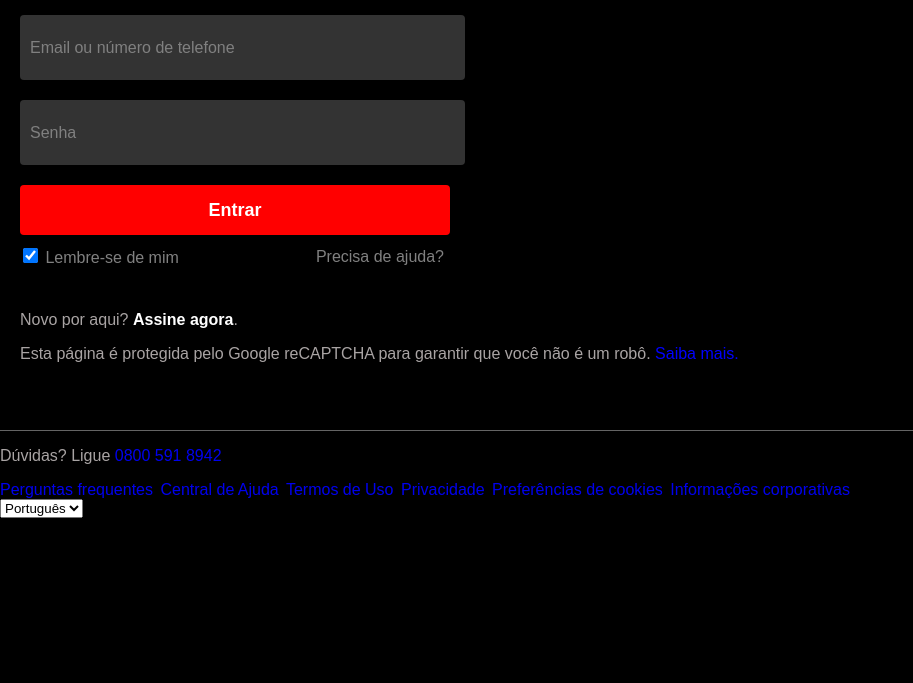
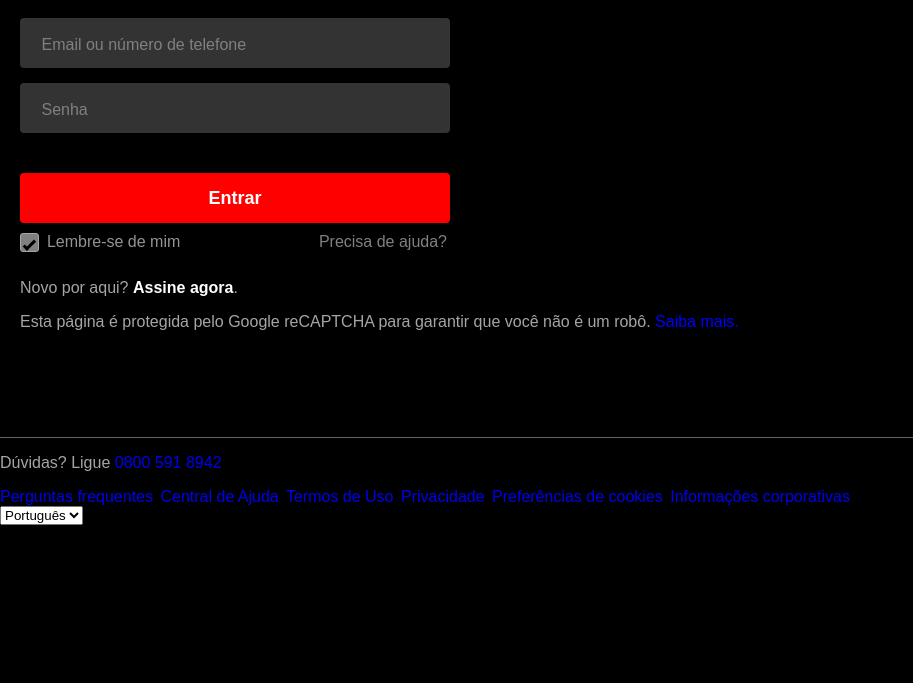
Before and after one commit to esteroli/projeto-netflix, a plain HTML site: page index.html in a window 1280 px wide. Shown: the part 117-800 px from the top of the page, without its empty margins (0-913 px from the left). Drawn offline with Linux system fonts and the light colour scheme.

Commit message:
Modified

```diff
--- a/index.html
+++ b/index.html
@@ -1,5 +1,6 @@
 <!DOCTYPE html>
 <html lang="pt-br">
+
 <head>
     <meta charset="UTF-8">
     <meta http-equiv="X-UA-Compatible" content="IE=edge">
@@ -8,14 +9,16 @@
     <link rel="shortcut icon" href="imagens/icon-netflix.ico" type="image/x-icon">
     <link rel="stylesheet" href="style.css">
 </head>
+
 <body>
     <header>
         <img src="imagens/logo-netflix.png" alt="Logo Netflix" id="logo">
     </header>
     <main>
         <div class="container">
-            <h1>Entrar</h1>
+            <h1 class="title-entrar">Entrar</h1>
             <form method="post">
+                <div class="area-inputs">
                     <div class="area-entrar">
                         <input type="text" name="login" id="login" class="inputs" required>
                         <label for="login">Email ou número de telefone</label>
@@ -24,20 +27,24 @@
                         <input type="password" name="senha" id="senha" class="inputs" required>
                         <label for="senha">Senha</label>
                     </div>
+                </div>
+                <div class="area-btn">
                     <div class="btn-entrar">
                         <input type="button" value="Entrar" id="entrar" class="inputs">
                     </div>
                     <div class="ajuda">
-                    <div>
+                        <div class="remember-area">
                             <input type="checkbox" name="lembrar" id="lembrar" checked>
-                        <label for="lembrar" style="color: gray;">Lembre-se de mim</label>
+                            <label class="remember-lbl" for="lembrar">Lembre-se de mim</label>
                         </div>
-                    <a href="#" style="color: gray;" id="precisa-ajuda">Precisa de ajuda?</a>
+                        <a href="#" id="precisa-ajuda">Precisa de ajuda?</a>
+                    </div>
                 </div>
             </form>
             <div>
                 <p>Novo por aqui? <strong style="color: white">Assine agora</strong>.</p>
-                <p>Esta página é protegida pelo Google reCAPTCHA para garantir que você não é um robô. <a href="#" style="color: blue;">Saiba mais.</a></p>
+                <p>Esta página é protegida pelo Google reCAPTCHA para garantir que você não é um robô. <a href="#"
+                        style="color: blue;">Saiba mais.</a></p>
             </div>
         </div>
     </main>
@@ -54,7 +61,6 @@
         </div>
         <div>
             <select name="idioma" id="idioma">
-
                 <option value="idioma">Português</option>
                 <option value="idioma">Inglês</option>
             </select>
--- a/style.css
+++ b/style.css
@@ -11,7 +11,11 @@ body {
 img#logo {
     width: 75px;
     height: 20px;
-    padding: 13px 0 0 20px;
+    padding: 20px 0 0 13px;
+}
+
+.title-entrar {
+    margin-bottom: 33px;
 }
 
 .container {
@@ -30,43 +34,100 @@ h1 {
 
 form {
     max-width: 430px;
-    height: 300px;
+    height: 245px;
+    display: flex;
+    flex-direction: column;
+    gap: 40px;
     /* background-color: white; */
 }
 
 .area-entrar {
     position: relative;
-    margin: 20px 0;
 }
 
 .area-entrar label {
     position: absolute;
-    left: 10px;
-    bottom: 23px;
+    left: 5%;
+    bottom: 1.75vh;
     transition: all 0.2s;
     cursor: text;
     color: gray;
 }
 
 input {
-    width: 100%;
+    width: 95%;
     height: 50px;
     border-radius: 4px;
     border: none;
     background-color: #333;
     color: white;
-    padding: 15px 5px 0 10px;
+    padding: 0 0 0 5%;
+}
+
+.area-inputs{
+    display: flex;
+    flex-direction: column;
+    gap: 15px;
 }
 
 .inputs {
     font-size: 20px;
 }
 
-#lembrar {
+/* #lembrar {
     width: 15px;
     height: 15px;
     margin: 10px 3px 10px 0;
 }
+#lembrar:checked {
+    background: rgba(0,0,0,0);
+} */
+input[type="checkbox"]:checked + label::after {
+    content: '';
+    position: absolute;
+    width: 1.2ex;
+    height: 0.4ex;
+    background: rgba(0, 0, 0, 0);
+    top: 0.9ex;
+    left: 0.4ex;
+    border: 3px solid black;
+    border-top: none;
+    border-right: none;
+    -webkit-transform: rotate(-45deg);
+    -moz-transform: rotate(-45deg);
+    -o-transform: rotate(-45deg);
+    -ms-transform: rotate(-45deg);
+    transform: rotate(-45deg);
+ }
+
+ input[type="checkbox"] {
+    line-height: 2ex;
+ }
+
+ input[type="radio"],
+    input[type="checkbox"] {
+    position: absolute;
+    left: -999em;
+ }
+
+ input[type="checkbox"] + label {
+    position: relative;
+    overflow: hidden;
+    cursor: pointer;
+ }
+
+ input[type="checkbox"] + label::before {
+    content: "";
+    display: inline-block;
+    vertical-align: -25%;
+    height: 2ex;
+    width: 2ex;
+    background-color: gray;
+    border: 1px solid rgb(166, 166, 166);
+    border-radius: 3px;
+    margin-right: 0.5em;
+ }
+
 
 input#entrar {
     background-color: red;
@@ -74,13 +135,19 @@ input#entrar {
     font-size: large;
     font-weight: bold;
     padding: 0;
+    width: 100%;
 }
 
 .ajuda {
     display: flex;
     justify-content: space-between;
-    margin: 3px;
     color: #979292;
+}
+
+.remember-area {
+    display: flex;
+    align-items: center;
+    justify-self: end;
 }
 
 a {
@@ -94,13 +161,15 @@ a:hover {
 
 #precisa-ajuda {
     vertical-align: middle;
+    color: gray;
 }
 
 form .area-entrar .inputs:focus ~ label,
 form .area-entrar .inputs:valid ~ label {
-    transform: translateY(-20px);
+    transform: translateY(-15px);
     font-size: small;
     color: gray;
+    outline: none
 }
 
 p {
```
Lines whose indentation alone changed are shown as unchanged.
